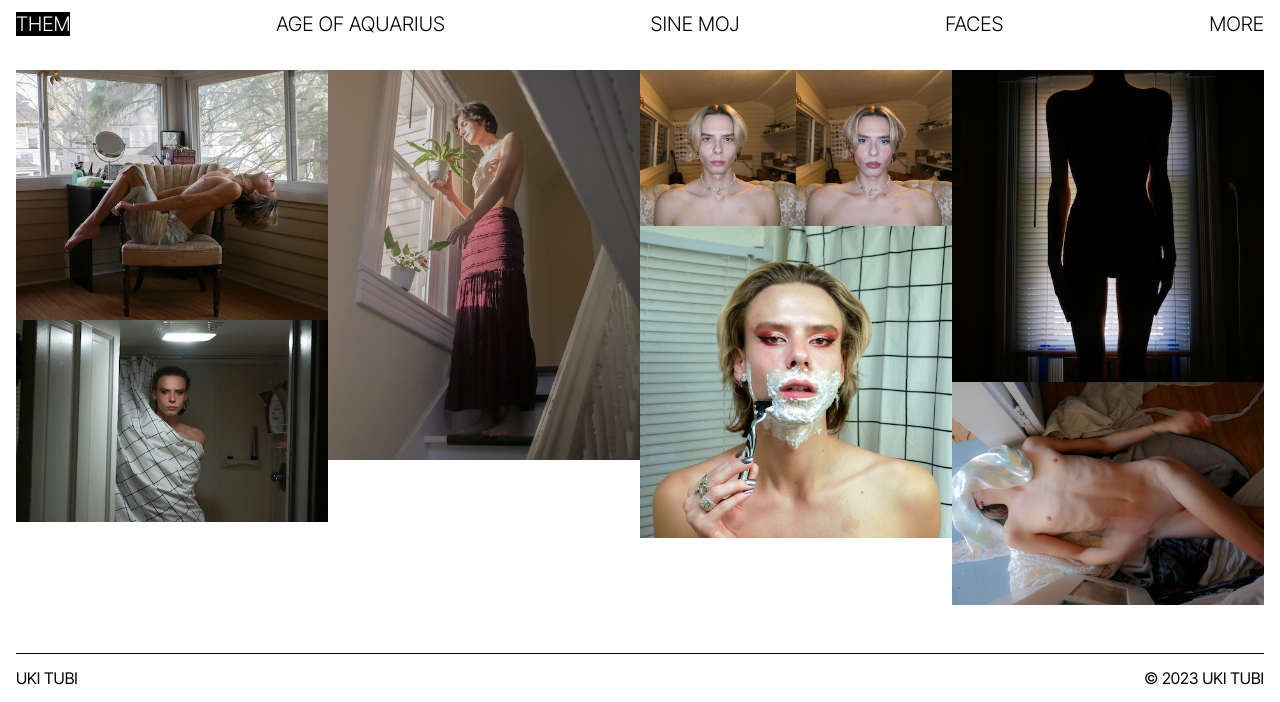
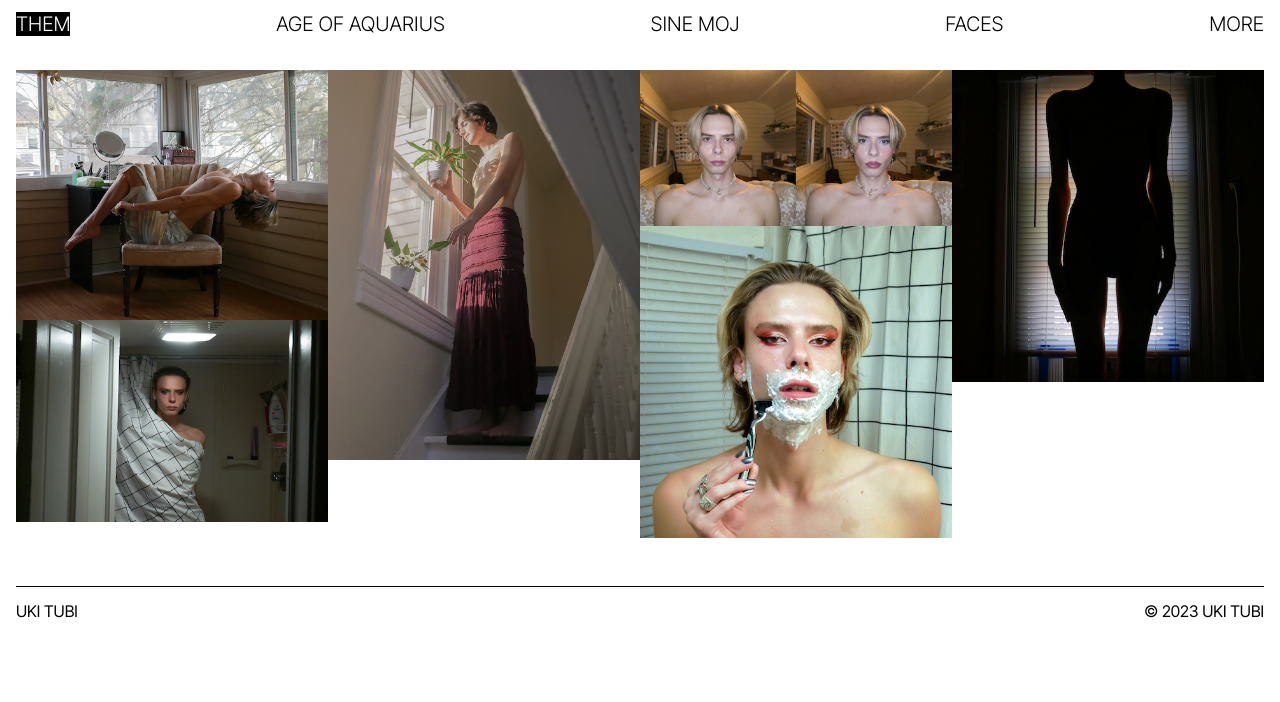
Before and after one commit to marjanb/uki, a website: page photo/them.html in a window 1280 px wide. Shown: the part 182-884 px from the top of the page. After the commit the page ends 817 px from the top, so only its background shows below. Drawn offline with Linux system fonts and the light colour scheme; some packages are replaced by stand-ins of ours; a script that the page names is missing.

Commit message:
Update them.html

```diff
--- a/photo/them.html
+++ b/photo/them.html
@@ -61,8 +61,6 @@
         src="/assets/img/photo/them/shave_thumb.jpg"/></a>
       <a loading="lazy" href="/assets/img/photo/them/shower.jpg"><img
         src="/assets/img/photo/them/shower_thumb.jpg"/></a>
-      <a loading="lazy" href="/assets/img/photo/them/vessel.jpg"><img
-        src="/assets/img/photo/them/vessel_thumb.jpg"/></a>
     </div>
   </main>
   <footer class="footer">
```
